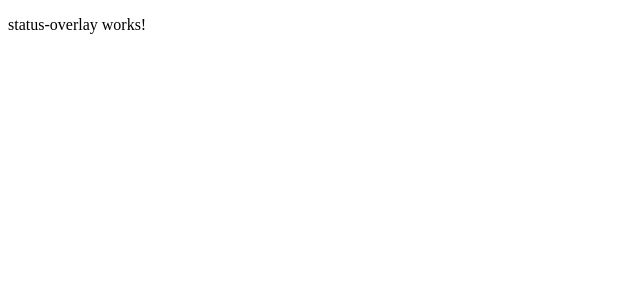
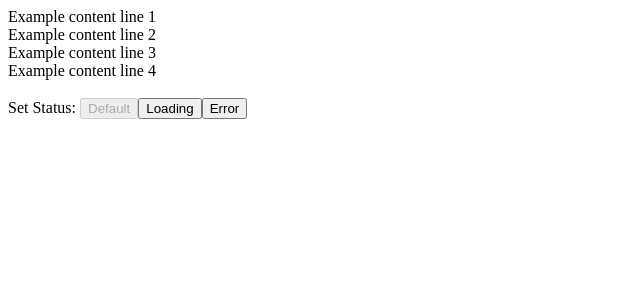
Before and after one commit to Hogbyte/angular-status-overlay, an Angular app: page / in a window 1280 px wide. Shown: the top 300 px of the page, without its empty margins (0-640 px from the left). Built offline with nearby package versions, Linux system fonts and the light colour scheme.

Commit message:
Basic example (manually set status)

```diff
--- a/src/app/app.component.html
+++ b/src/app/app.component.html
@@ -1 +1,15 @@
-<app-status-overlay></app-status-overlay>
+<app-status-overlay loadingText="Loading..."
+                    errorText="Error!"
+                    [isLoading]="isLoading"
+                    [isError]="isError">
+  Example content line 1<br />
+  Example content line 2<br />
+  Example content line 3<br />
+  Example content line 4
+</app-status-overlay>
+<br /><br />
+
+Set Status:
+<button (click)="setDefault()" [disabled]="!isLoading && !isError">Default</button>
+<button (click)="setLoading()" [disabled]="isLoading">Loading</button>
+<button (click)="setError()" [disabled]="isError">Error</button>
--- a/src/app/app.component.ts
+++ b/src/app/app.component.ts
@@ -6,5 +6,21 @@ import { Component } from "@angular/core";
   styleUrls: ["./app.component.css"]
 })
 export class AppComponent {
-  title = "angular-status-overlay";
+  isLoading: boolean = false;
+  isError: boolean = false;
+
+  setLoading(): void {
+    this.isLoading = true;
+    this.isError = false;
+  }
+
+  setError(): void {
+    this.isLoading = false;
+    this.isError = true;
+  }
+
+  setDefault(): void {
+    this.isLoading = false;
+    this.isError = false;
+  }
 }
--- a/src/app/status-overlay/status-overlay.component.css
+++ b/src/app/status-overlay/status-overlay.component.css
@@ -0,0 +1,25 @@
+:host {
+    position: relative;
+}
+
+.appStatusOverlay {
+    position: absolute;
+    width: 100%;
+    height: 100%;
+    top: 0;
+    left: 0;
+    right: 0;
+    bottom: 0;
+    background-color: rgba(0,0,0,0.5);
+    z-index: 2;
+    cursor: pointer;
+}
+
+.appStatusOverlayText {
+    position: absolute;
+    top: 50%;
+    left: 50%;
+    font-size: 30px;
+    color: white;
+    transform: translate(-50%,-50%);
+}
--- a/src/app/status-overlay/status-overlay.component.html
+++ b/src/app/status-overlay/status-overlay.component.html
@@ -1,3 +1,7 @@
-<p>
-  status-overlay works!
-</p>
+<div class="appStatusOverlay" *ngIf="showOverlay">
+  <div class="appStatusOverlayText">
+    <ng-container *ngIf="isLoading">{{ loadingText }}</ng-container>
+    <ng-container *ngIf="isError">{{ errorText }}</ng-container>
+  </div>
+</div>
+<ng-content></ng-content>
--- a/src/app/status-overlay/status-overlay.component.ts
+++ b/src/app/status-overlay/status-overlay.component.ts
@@ -1,15 +1,46 @@
-import { Component, OnInit } from '@angular/core';
+import { Component, Input } from "@angular/core";
+
+// NOTE: Layout based on: https://www.w3schools.com/howto/howto_css_overlay.asp
+
+const DEFAULT_LOADING_TEXT: string = "Loading...";
+const DEFAULT_ERROR_TEXT: string = "An error has occurred.";
 
 @Component({
-  selector: 'app-status-overlay',
-  templateUrl: './status-overlay.component.html',
-  styleUrls: ['./status-overlay.component.css']
+  selector: "app-status-overlay",
+  templateUrl: "./status-overlay.component.html",
+  styleUrls: ["./status-overlay.component.css"]
 })
-export class StatusOverlayComponent implements OnInit {
+export class StatusOverlayComponent {
+  @Input() loadingText: string = DEFAULT_LOADING_TEXT;
+  @Input() errorText: string = DEFAULT_ERROR_TEXT;
+  private _isLoading: boolean = false;
+  private _isError: boolean = false;
 
-  constructor() { }
-
-  ngOnInit() {
+  get isLoading(): boolean {
+    return this._isLoading;
   }
 
+  get isError(): boolean {
+    return this._isError;
+  }
+
+  get showOverlay(): boolean {
+    return this._isError || this._isLoading;
+  }
+
+  @Input()
+  set isLoading(value: boolean) {
+    this._isLoading = value;
+    if (value) {
+      this._isError = false;
+    }
+  }
+
+  @Input()
+  set isError(value: boolean) {
+    this._isError = value;
+    if (value) {
+      this._isLoading = false;
+    }
+  }
 }
--- a/tslint.json
+++ b/tslint.json
@@ -60,7 +60,7 @@
     "no-empty-interface": true,
     "no-eval": true,
     "no-inferrable-types": [
-      true,
+      false,
       "ignore-params"
     ],
     "no-misused-new": true,
```
